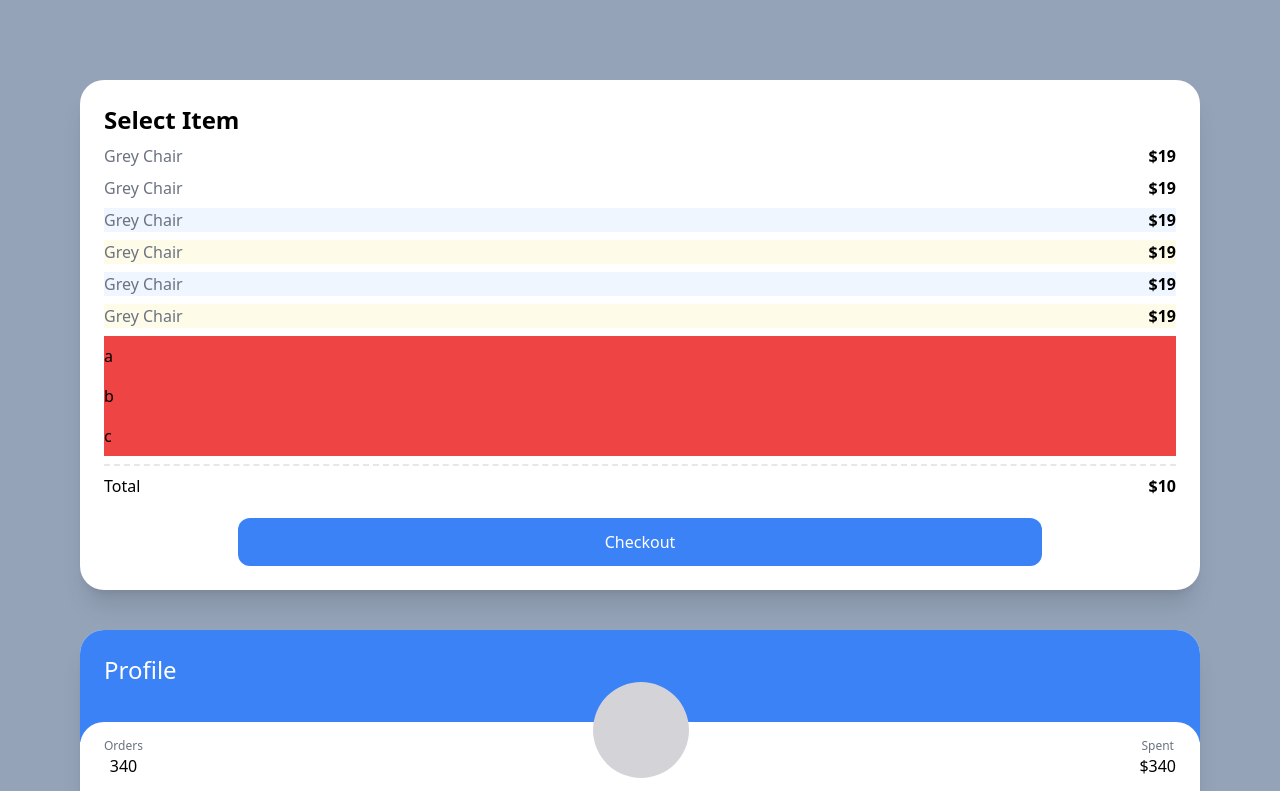
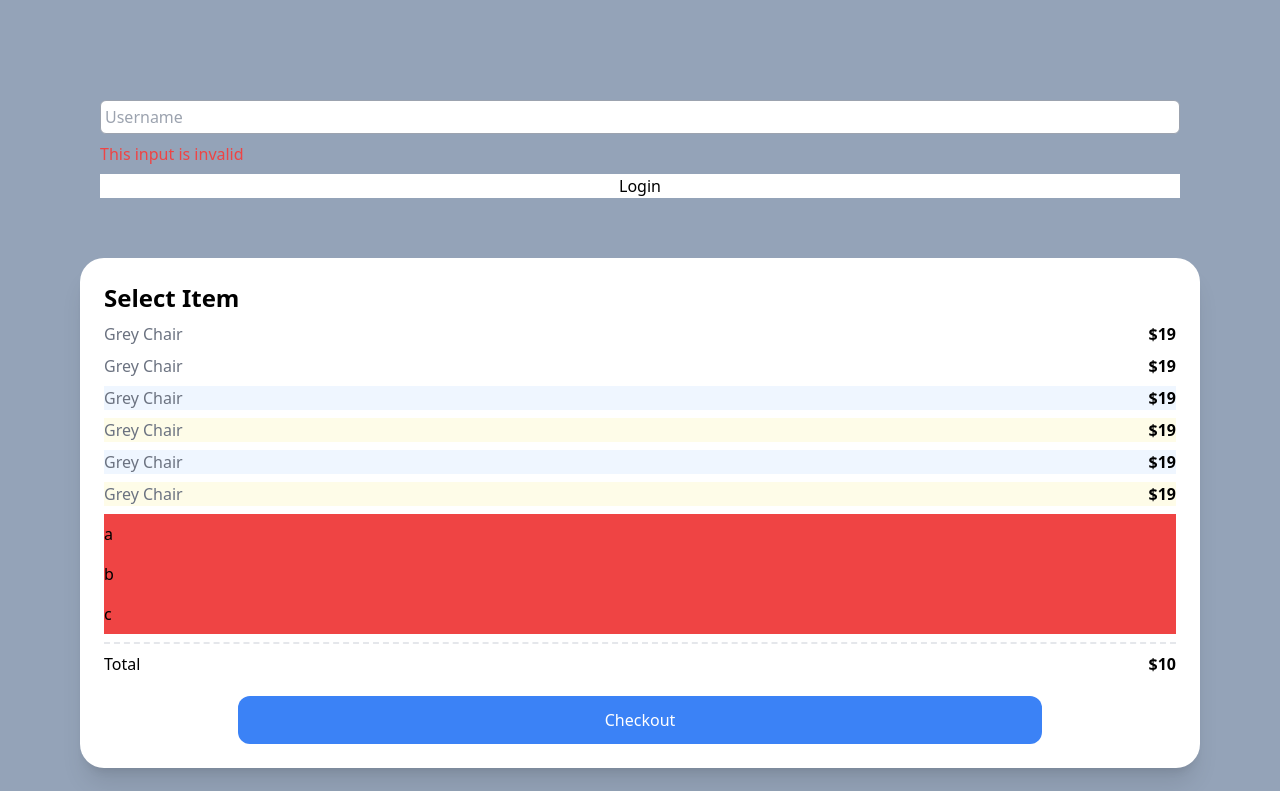
Before and after one commit to DUSTINRYOO/banana-market, a Next.js app: page / in a window 1280 px wide. Shown: the top 791 px of the page. Built offline with nearby package versions, Linux system fonts and the light colour scheme.

Commit message:
Tailwind Practive
Modifiers for Forms
Form selector

```diff
--- a/pages/index.tsx
+++ b/pages/index.tsx
@@ -5,6 +5,24 @@
 export default function Home() {
   return (
     <div className="bg-slate-400 py-20 px-20 grid gap-10 min-h-screen">
+      <form className="flex flex-col space-y-2  p-5 ">
+        <input
+          type="text"
+          required
+          placeholder="Username"
+          className="border p-1 peer border-gray-400 rounded-md "
+        />
+        <span className="hidden peer-invalid:block peer-invalid:text-red-500">
+          This input is invalid
+        </span>
+        <span className="hidden peer-valid:block peer-valid:text-teal-500">
+          Awesome username
+        </span>
+        <span className="hidden peer-hover:block peer-hover:text-amber-500">
+          Hello
+        </span>
+        <input type="submit" value="Login" className="bg-white" />
+      </form>
       <div className="bg-white p-6 rounded-3xl shadow-xl">
         <span className="font-semibold text-2xl">Select Item</span>
         <div className="flex justify-between my-2">
```
